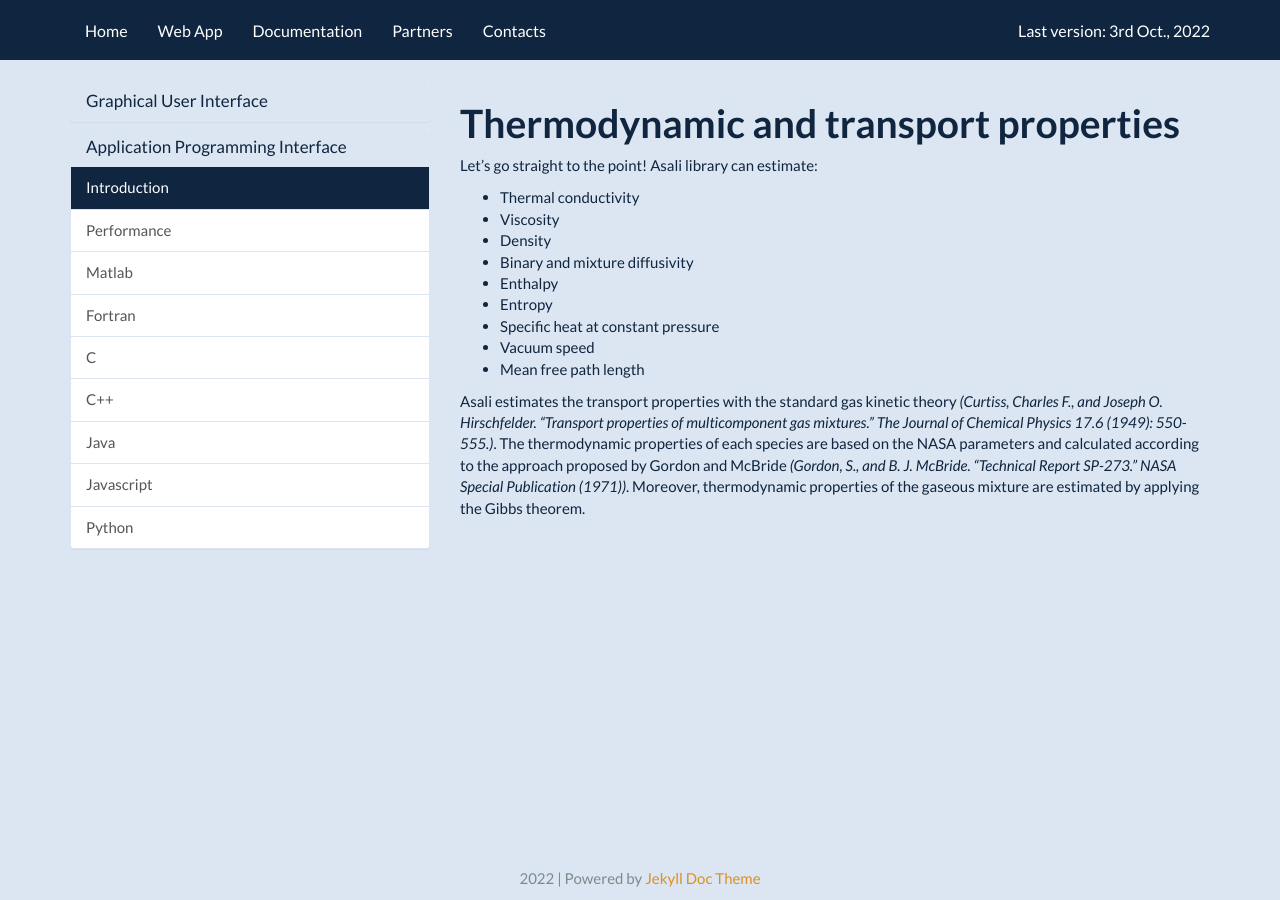
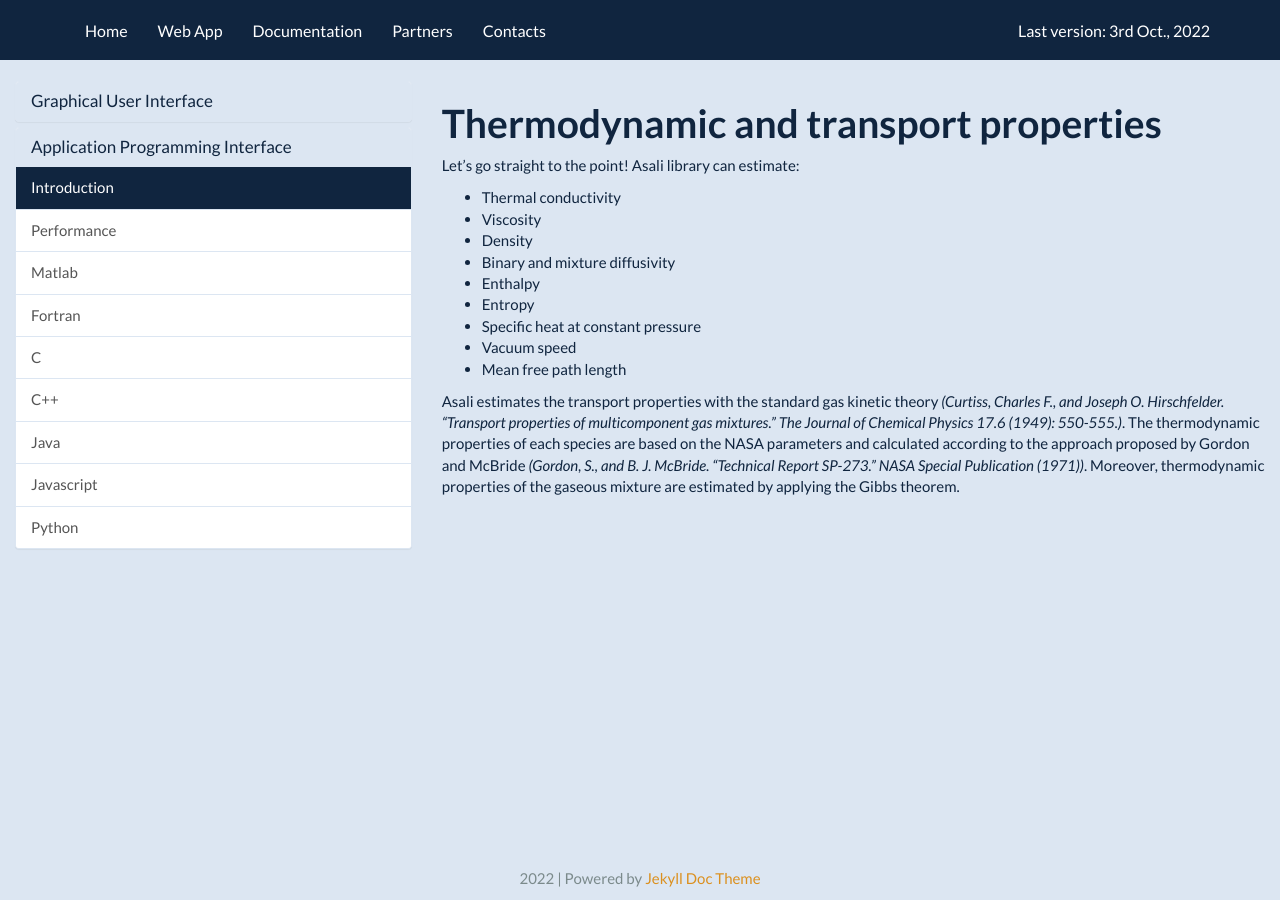
Before and after one commit to srebughini/ASALI, a Jekyll site: the page built from _docs/api/introduction.md, in a window 1280 px wide. Built offline with Jekyll 4.4.1, drawn with Linux system fonts in a browser that asks for light colours; a script that is not in the unit is left out.

Commit message:
Create a mobile ready layout

```diff
--- a/_layouts/docs.html
+++ b/_layouts/docs.html
@@ -2,13 +2,13 @@
 layout: default
 ---
 
-<div class="container">
+<div class="container-fluid">
     <div class="row">
-        <div class="col-sm-4">
+        <div class="col-xs-4">
           {% include docs_nav.html %}
         </div>
 
-        <div class="col-sm-8">
+        <div class="col-xs-8">
             <div id="markdown-content-container">
               {{ content }}
             </div>
```
